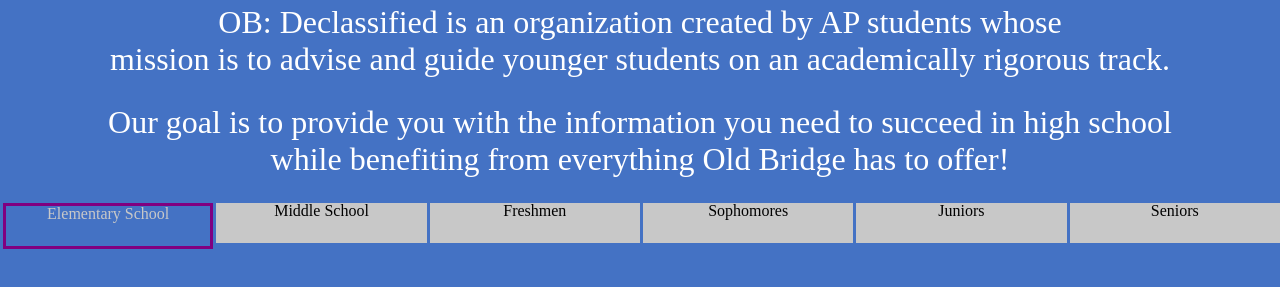
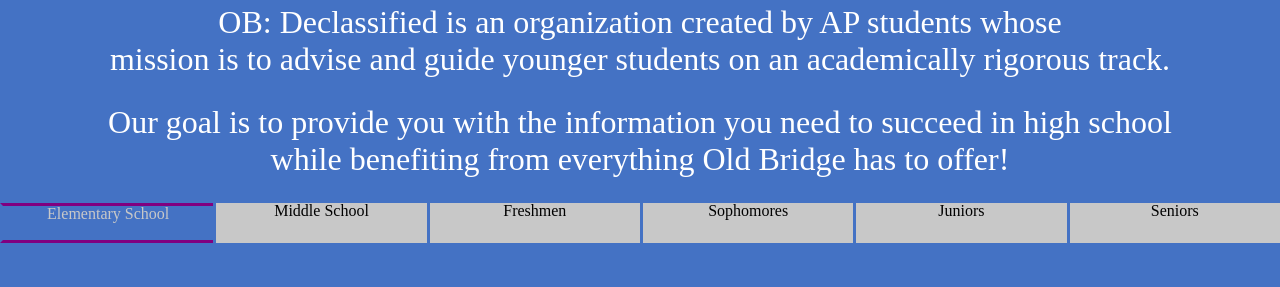
Before and after one commit to obdeclassified/OBDeclassified, a plain HTML site: page index.html in a window 1280 px wide. In both pictures the pointer is over the item "Elementary School". Shown: the part 89-376 px from the top of the page. Drawn offline with Linux system fonts and the light colour scheme.

Commit message:
Update index.html

```diff
--- a/index.html
+++ b/index.html
@@ -21,6 +21,10 @@
 	border-left: 3px solid rgb(68,114,196);
 	text-align: center;
 	}
+nav ul li:hover {
+	border-top: 3px solid purple;
+	border-bottom: 3px solid purple;
+	}
 li a{
 	text-decoration: none;
 	color: black;
@@ -32,7 +36,6 @@
 li a:hover {
 	background-color: rgb(68,114,196);
 	color: rgb(200,200,200);
-	border: 3px solid purple;
 	}
 * {
 	padding: 0;
```
